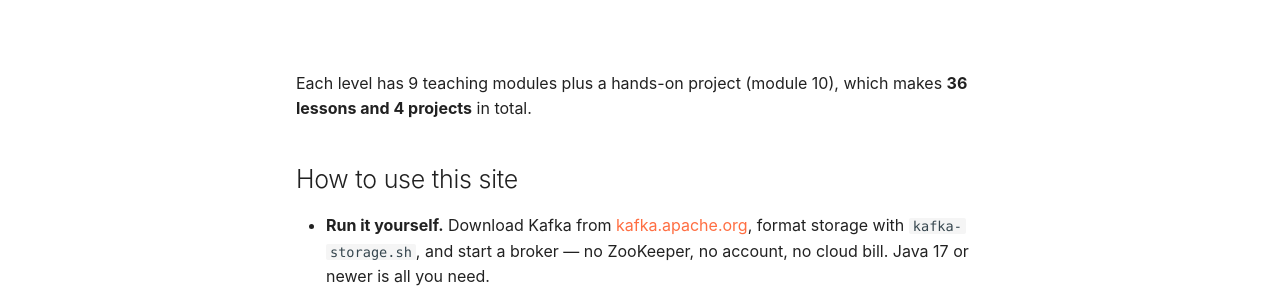
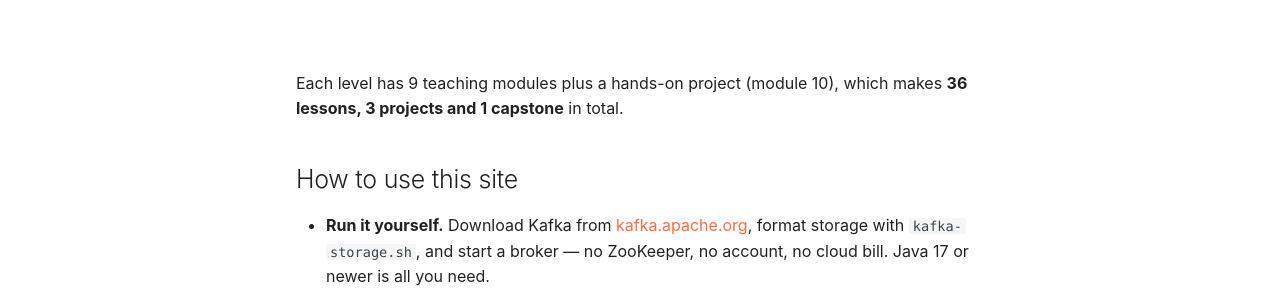
Before and after one commit to SIGILIPELLI/kafka-mastery-path, an MkDocs documentation site: the page built from docs/index.md, in a window 1280 px wide and 900 px high, scrolled down 681 px. Shown: the part 187-478 px from the top of the window. Built offline with MkDocs 1.6.1 and Material for MkDocs 9.7.7, drawn with Linux system fonts in a browser that asks for light colours; comment, search, counter and statistics services are not loaded.

Commit message:
Course description and counts state lessons, projects and capstone from the registry
Co-Authored-By: Claude Sonnet 5.5 <noreply@anthropic.com>

```diff
--- a/docs/index.md
+++ b/docs/index.md
@@ -1,6 +1,6 @@
 ---
 title: "Free Apache Kafka Course: Topics, Partitions, Producers, Consumers, Delivery Semantics, Connect, Streams & KRaft"
-description: "Free Kafka course: 36 lessons and 4 projects on topics/partitions, producers/consumers, delivery semantics, replication, Connect, Streams and KRaft."
+description: "Free Kafka course: 36 lessons, 3 projects and 1 capstone on topics/partitions, producers/consumers, delivery semantics, replication, Connect, Streams and KRaft."
 ---
 
 # Kafka Mastery Path
@@ -30,7 +30,7 @@ assumed, though if you want Java itself in depth first, see the [Java Mastery Pa
 | **3 · Kafka Connect & Kafka Streams** | Connect architecture and the REST API, Streams topology, state stores, joins/windows, schema evolution | 10 | Build real ingestion pipelines and stream-processing apps |
 | **4 · Production Kafka & Capstone** | Performance, capacity planning, failure modes, disaster recovery, event-driven patterns, Kubernetes | 10 | Plan, operate, and troubleshoot Kafka in production |
 
-Each level has 9 teaching modules plus a hands-on project (module 10), which makes **36 lessons and 4 projects** in total.
+Each level has 9 teaching modules plus a hands-on project (module 10), which makes **36 lessons, 3 projects and 1 capstone** in total.
 
 ## How to use this site
 
```
